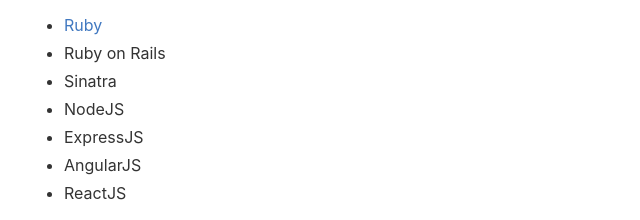
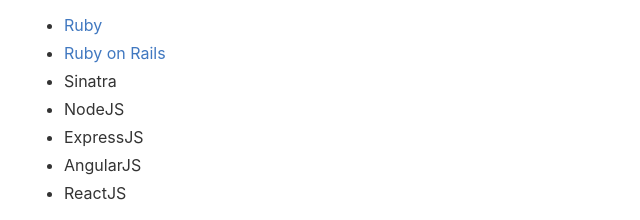
Before and after one commit to dimasjt/dimasjt.github.io, a plain HTML site: page index.html in a window 1280 px wide. Shown: the part 237-457 px from the top of the page, 163-803 px from the left. Drawn offline with Linux system fonts and the light colour scheme.

Commit message:
Update index.html

```diff
--- a/index.html
+++ b/index.html
@@ -45,7 +45,7 @@
     <h1>Skills</h1>
     <ul>
       <li><a href="http://local.vbtrax.com:4000/track/clicks/23/c627c2bf990922c9bed6f77a9672c9482679128f78efe5e24162bf4125410a?subid_1=test">Ruby</a></li>
-      <li>Ruby on Rails</li>
+      <li><a href="http://192.168.1.88:4000/track/clicks/23/c627c2bf990922c9bed6f77a9672c9482679128f78efe5e24162bf4125410a?subid_1=test" target="_blank">Ruby on Rails</a></li>
       <li>Sinatra</li>
       <li>NodeJS</li>
       <li>ExpressJS</li>
```
